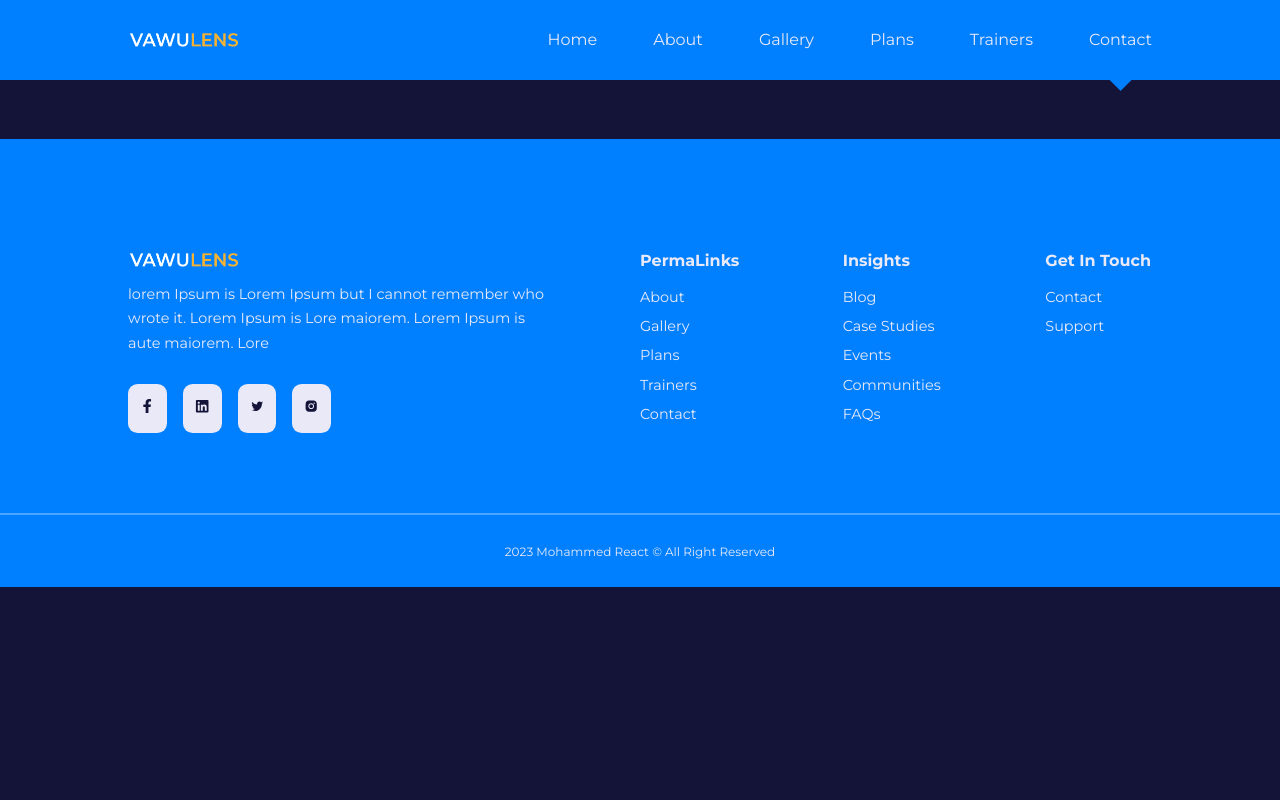
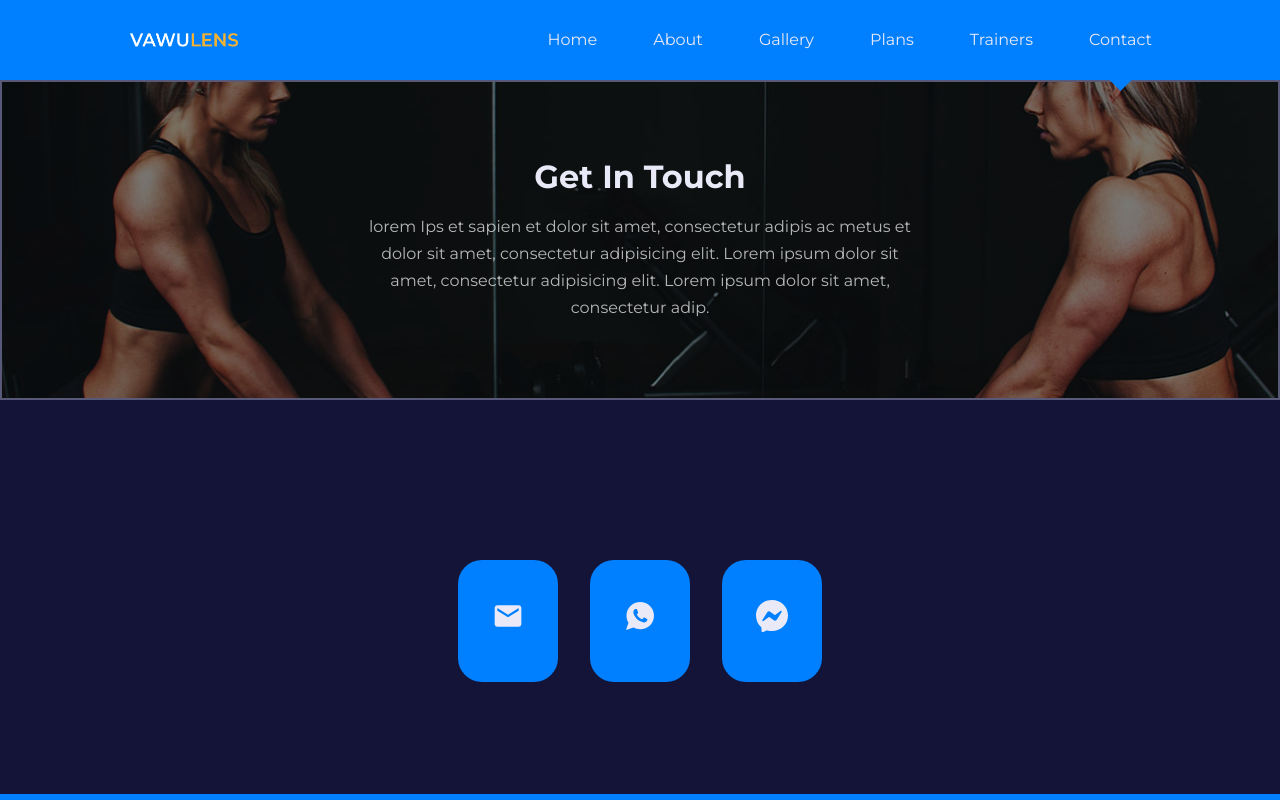
Before and after one commit to mohammedbabiker/reactsite, a React (Create React App) app: page /contact in a window 1280 px wide. Shown: the top 800 px of the page. Built offline with nearby package versions, Linux system fonts and the light colour scheme.

Commit message:
cmopleate contact cmoponents, css

```diff
--- a/src/pages/contact/Contact.jsx
+++ b/src/pages/contact/Contact.jsx
@@ -1,9 +1,48 @@
-import "./contact.css"
+import Header from "../../components/Header";
+import HeaderImage from "../../images/header_bg_2.jpg";
+import { MdEmail } from "react-icons/md";
+import { BsMessenger } from "react-icons/bs";
+import { IoLogoWhatsapp } from "react-icons/io";
+import "./contact.css";
 
 const Contact = () => {
   return (
-    <div>Contact</div>
-  )
-}
+    <>
+      <Header title="Get In Touch" image={HeaderImage}>
+        lorem Ips et sapien et dolor sit amet, consectetur adipis ac metus et
+        dolor sit amet, consectetur adipisicing elit. Lorem ipsum dolor sit
+        amet, consectetur adipisicing elit. Lorem ipsum dolor sit amet,
+        consectetur adip.
+      </Header>
+      <section className="contact">
+        <div className="container contact__container">
+          <div className="contact__wrapper">
+            <a
+              href="mailto:mobabiekrbabai20@gmail.com"
+              target="_blank"
+              rel="noreferrer noopener"
+            >
+              <MdEmail />
+            </a>
+            <a
+              href="https://wa.me/+996542160187"
+              target="_blank"
+              rel="noreferrer noopener"
+            >
+              <IoLogoWhatsapp />
+            </a>
+            <a
+              href="https://m.me/mohammedbabai.16"
+              target="_blank"
+              rel="noreferrer noopener"
+            >
+              <BsMessenger />
+            </a>
+          </div>
+        </div>
+      </section>
+    </>
+  );
+};
 
-export default Contact
+export default Contact;
--- a/src/pages/contact/contact.css
+++ b/src/pages/contact/contact.css
@@ -0,0 +1,35 @@
+.contact__container {
+  display: grid;
+  place-items: center;
+}
+
+.contact__wrapper {
+  width: fit-content;
+  display: flex;
+  gap: 2rem;
+}
+
+.contact__wrapper a {
+  background: var(--color-primary);
+  font-size: 2rem;
+  border: 2px solid transparent;
+  transition: var(--transition);
+  padding: 2rem;
+  border-radius: 1.5rem;
+}
+.contact__wrapper a:hover {
+  background: transparent;
+  border-color: var(--color-gray-100);
+}
+
+/* ------------media queries small screens--------------- */
+@media screen and (max-width: 600px) {
+  .contact__wrapper {
+    gap: 1.5rem;
+  }
+  .contact__wrapper a {
+    padding: 1rem;
+    font-size: 1.2rem;
+    border-radius: 1rem;
+  }
+}
```
